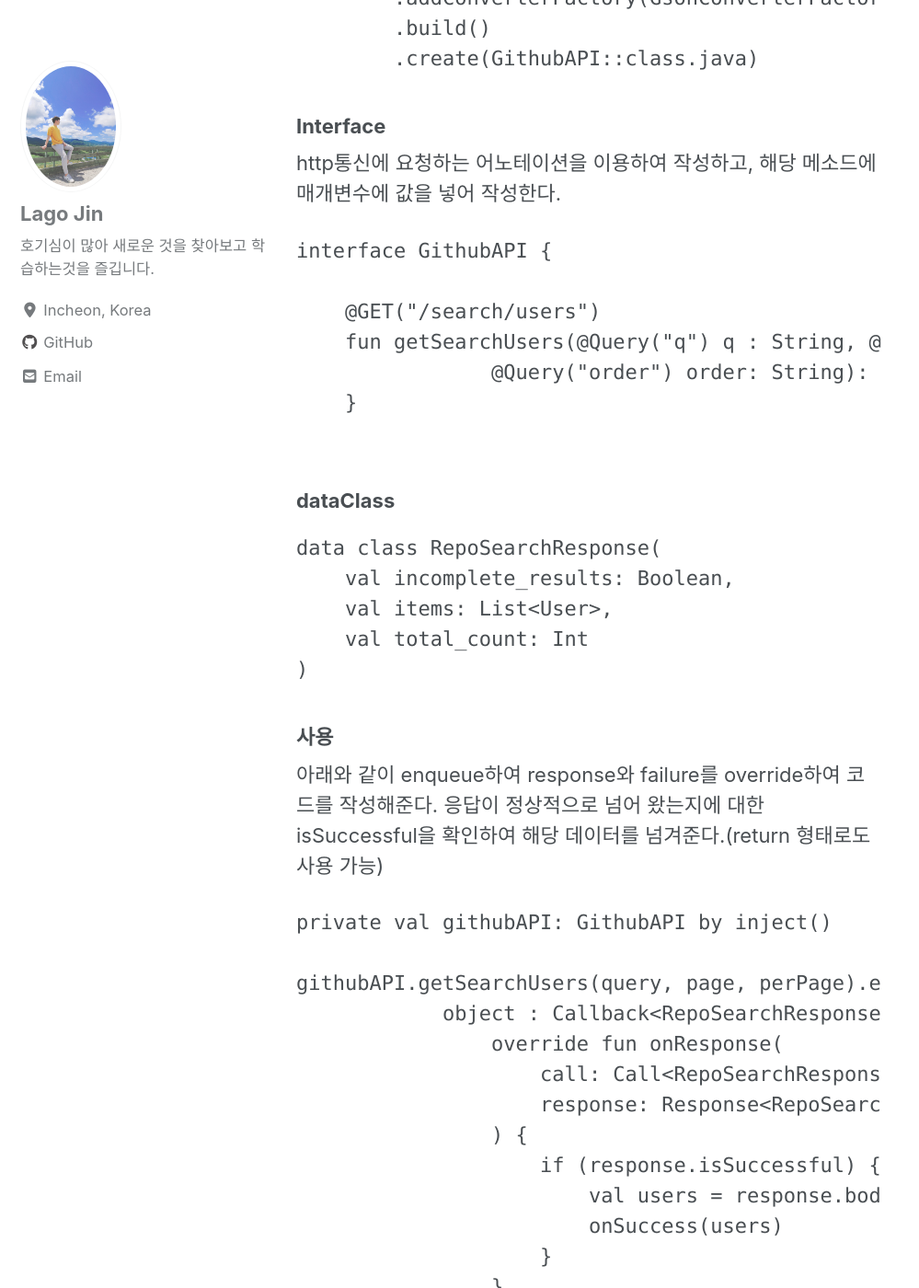
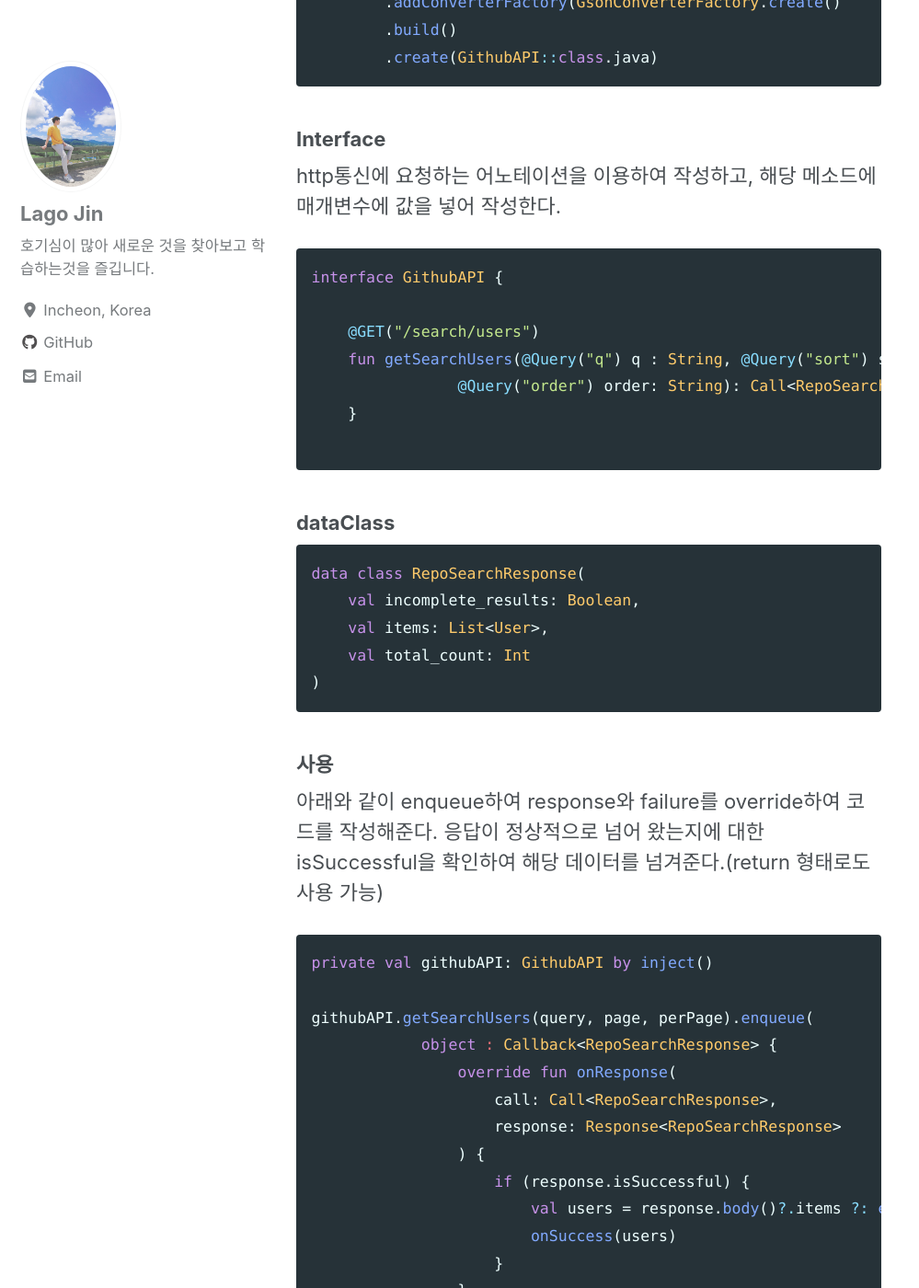
Before and after one commit to lagoJin/lagoJin.github.io, a Jekyll site: the page built from _posts/2019/11/2019-11-28-retrofit-okhttp.md, in a window 1280 px wide and 1400 px high, scrolled down 1148 px. Shown: the whole window at 92% size, without its empty margins (0-999 px from the left). Built offline with Jekyll 4.4.1, drawn with Linux system fonts in a browser that asks for light colours; cached includes are drawn as plain includes; nearby versions of some CDN libraries; comment, search, counter and statistics services are not loaded; some of the changed text lies outside the part shown.

Commit message:
md파일 kotlin 코드 창 출력되도록 변경

````diff
--- a/_posts/2019/11/2019-11-28-retrofit-okhttp.md
+++ b/_posts/2019/11/2019-11-28-retrofit-okhttp.md
@@ -22,14 +22,14 @@ tags :
 - 구글 샘플에서도 네트워크 통신에 대한 예제를 보여줄 때는 retrofit2를 이용하는 것을 보면 비공식적으로 인정했다고 생각합니다.
 
 빌더 패턴을 적용하여 특정 값에 대해 설정하기 편하게 라이브러리가 구성되어 있습니다.
-``` Kotlin
+```kotlin
 //로그 설정
 val interceptor = HttpLoggingInterceptor().apply {
             level = HttpLoggingInterceptor.Level.BODY
         }
 ```
 
-``` Kotlin
+```kotlin
 //okhttp 생성
 val client = OkHttpClient.Builder().addInterceptor(interceptor as HttpLoggingInterceptor).build()
 
@@ -44,7 +44,7 @@ Retrofit.Builder()
 ### Interface
 
 http통신에 요청하는 어노테이션을 이용하여 작성하고, 해당 메소드에 매개변수에 값을 넣어 작성한다.
-```Kotlin
+```kotlin
 interface GithubAPI {
 
     @GET("/search/users")
@@ -56,7 +56,7 @@ interface GithubAPI {
 
 
 ### dataClass
-``` Kotlin
+```kotlin
 data class RepoSearchResponse(
     val incomplete_results: Boolean,
     val items: List<User>,
@@ -68,7 +68,7 @@ data class RepoSearchResponse(
 
 아래와 같이 enqueue하여 response와 failure를 override하여 코드를 작성해준다.  응답이 정상적으로 넘어 왔는지에 대한 isSuccessful을 확인하여 해당 데이터를 넘겨준다.(return 형태로도 사용 가능)
 
-``` Kotlin
+```kotlin
 private val githubAPI: GithubAPI by inject()
 
 githubAPI.getSearchUsers(query, page, perPage).enqueue(
````
Also changed, not shown: _posts/2019/11/2019-11-23-kotlin-stack.md (+3 -3 lines).
